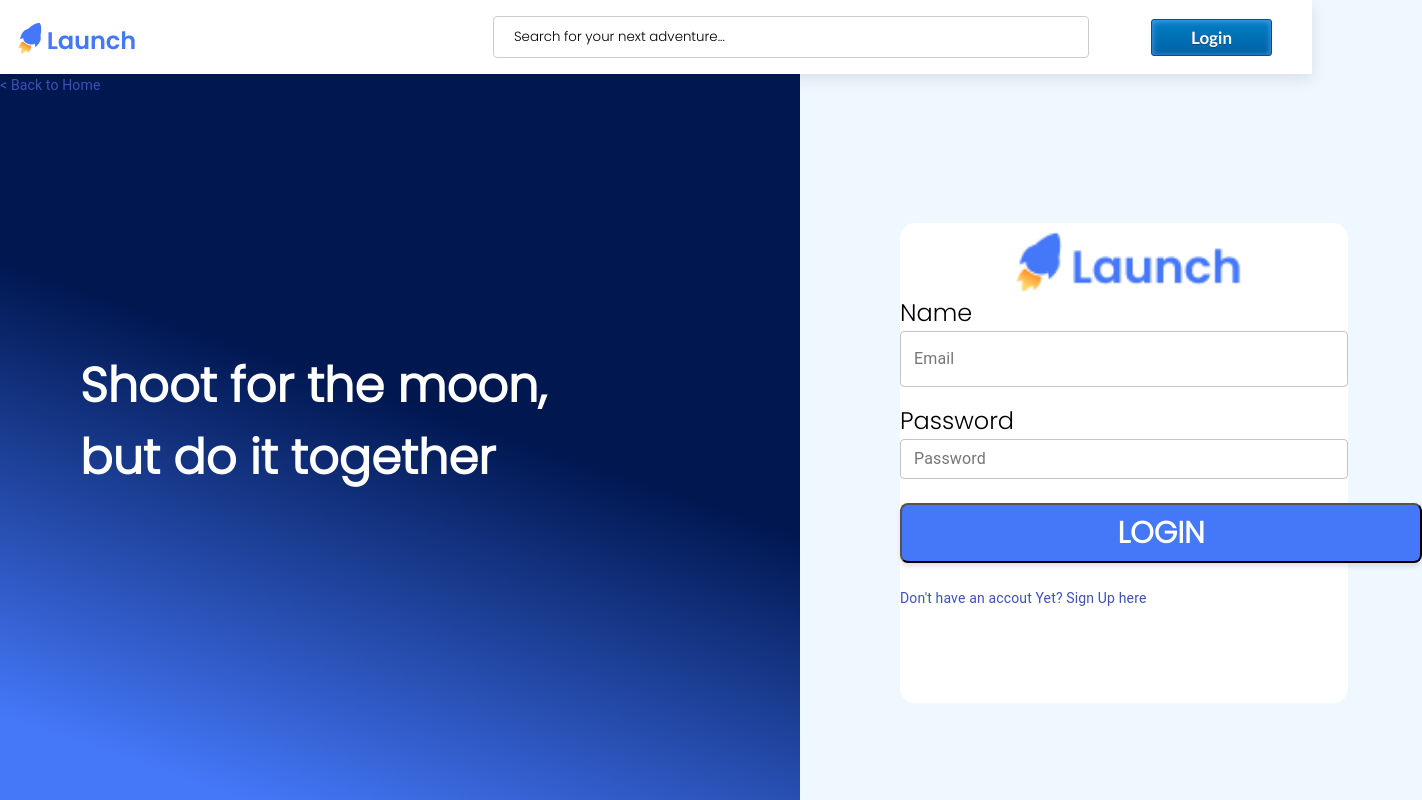
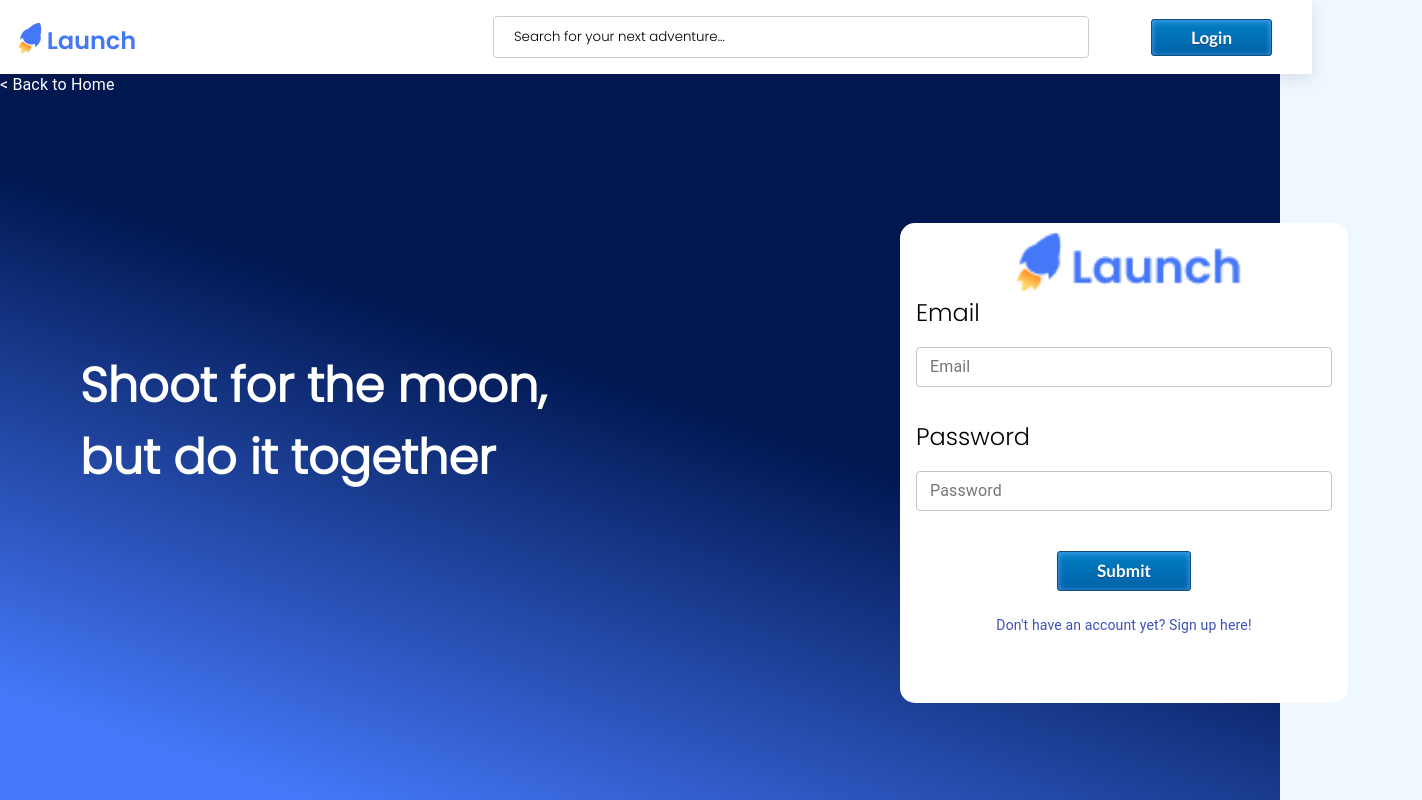
Before and after one commit to AnnaTLai/Hack_The_North_2020, a React (Create React App) app: page /login in a window 1280 px wide. Shown: the top 800 px of the page, 1422 px wide, since content can reach past the window. Built offline with nearby package versions, Linux system fonts and the light colour scheme.

Commit message:
Started UserDashboard and fix Login

```diff
--- a/src/screens/HomePage.js
+++ b/src/screens/HomePage.js
@@ -9,7 +9,6 @@ export default class HomePage extends Component {
             title: 'Homepage'
         }
     }
-
     render() {
         return (
             <div>
--- a/src/screens/Login.css
+++ b/src/screens/Login.css
@@ -3,7 +3,7 @@
 .background {
   background: linear-gradient(198.9deg, #001750 42.87%, #4578f9 85.45%);
   height: 100vh;
-  width: 100vh;
+  width: 100%;
 }
 
 .whiteheading {
@@ -31,6 +31,26 @@
   line-height: 36px;
   text-align: center;
   color: #000000;
+  width: 50%;
+}
+
+.text-container {
+  padding: 0 1rem;
+}
+
+.submit-button {
+  display: flex;
+  align-items: center;
+  justify-content: center
+}
+
+.text-field {
+  padding: 1rem;
+}
+
+.back-to-home {
+  color: white;
+  font-size: 1rem;
 }
 
 .whitebackground {
@@ -58,11 +78,29 @@
 }
 
 .button {
-  background-color: #4578f9;
-  box-shadow: 0px 4px 4px rgba(0, 0, 0, 0.1);
-  border-radius: 8px;
-  width: 522px;
-  height: 60px;
+	box-shadow:inset 0px 1px 6px 0px #54a3f7;
+	background:linear-gradient(to bottom, #007dc1 5%, #0061a7 100%);
+	background-color:#007dc1;
+	border-radius:3px;
+	border:1px solid #124d77;
+	display:inline-block;
+	cursor:pointer;
+	color:#ffffff;
+	font-family:Trebuchet MS;
+	font-size:17px;
+	font-weight:bold;
+	padding:7px 39px;
+	text-decoration:none;
+	text-shadow:0px 1px 0px #154682;
+}
+
+.button:hover {
+	background:linear-gradient(to bottom, #0061a7 5%, #007dc1 100%);
+	background-color:#0061a7;
+}
+.button:active {
+	position:relative;
+	top:1px;
 }
 
 .buttonfont {
--- a/src/screens/Login.js
+++ b/src/screens/Login.js
@@ -1,5 +1,5 @@
 import React, { Component } from "react";
-import { Grid, Button, Container, TextField, Link } from "@material-ui/core";
+import { Grid, Container, TextField, Link } from "@material-ui/core";
 import "./Login.css";
 import logo from "../logo.png";
 
@@ -8,8 +8,8 @@ export default class Login extends Component {
     super(props);
 
     this.state = {
-      title: "User login page",
-      loginoage: true,
+      title: "User Login Page",
+      loginPage: true
     };
   }
 
@@ -17,31 +17,37 @@ export default class Login extends Component {
     return (
       <div className="background">
           <Link href="/" variant="body2">
-                  {"< Back to Home"}
+            <text className="back-to-home">{"< Back to Home"}</text>
           </Link>
         <text className="whiteheading">
           {" "}
-          Shoot for the moon, but do it together{" "}
+          Shoot for the moon, but do it together {" "}
         </text>
         <Container>
           <form className="whitebackground">
-            <Grid container spacing={3}>
+            <Grid container spacing={3} alignItems="center">
               <Grid item xs={12}>
-                <img src={logo} className="image" />
+                <img src={logo} className="image" alt="logo"/>
                 <Grid container spacing={2}>
                   <Grid item xs={12}>
-                    <text className="text"> Name </text>
+                    <div className="text-container">
+                      <text className="text"> Email </text>
+                    </div>
+                    <div className="text-field">
                       <TextField
                         fullWidth
                         label="Email"
                         name="email"
-                      ize="small"
+                        size="small"
                         variant="outlined"
-                      margin="8"
                       />
+                    </div>
                   </Grid>
                   <Grid item xs={12}>
+                    <div className="text-container">
                       <text className="text"> Password </text>
+                    </div>
+                    <div className="text-field">
                       <TextField
                         fullWidth
                         label="Password"
@@ -50,21 +56,25 @@ export default class Login extends Component {
                         type="password"
                         variant="outlined"
                       />
+                    </div>
                   </Grid>
                 </Grid>
               </Grid>
 
-               <Grid item xs={12}>
-              <button className = 'button'
-                >
-                  <text className = 'buttonfont'> LOGIN</text>
-                </button>
+               <Grid item xs={12} alignItems="center">
+                  <div className="submit-button">
+                    <Link href="/dashboard" variant="body2">
+                      <text className="button" onClick={() => this.setState({loginPage: false})}>Submit</text>
+                    </Link>
+                  </div>
               </Grid>
 
               <Grid item xs={12}>
+                <div className="submit-button">
                   <Link href="#" variant="body2">
-                  {"Don't have an accout Yet? Sign Up here"}
+                    {"Don't have an account yet? Sign up here!"}
                   </Link>
+                </div>
               </Grid>
             </Grid>
           </form>
--- a/src/screens/UserDashboard.css
+++ b/src/screens/UserDashboard.css
@@ -0,0 +1,12 @@
+.project-section {
+    display: grid;
+    position: absolute;
+    width: 75%;
+
+    background: linear-gradient(180deg, #FFFFFF 0%, #FFFFFF 100%);
+    border-radius: 28px;
+
+    grid-template-rows: 1fr 1fr;
+    row-gap: 2rem;
+    padding: 1rem;
+}
--- a/src/screens/UserDashboard.js
+++ b/src/screens/UserDashboard.js
@@ -1,19 +1,31 @@
 import React, { Component } from 'react'
+import './UserDashboard.css'
 
 export default class UserDashboard extends Component {
     constructor(props) {
         super(props)
 
         this.state = {
-            title: 'User Dashboard'
+            title: 'Hello, Hack The North'
         }
     }
 
     render() {
         return (
-            <div>
-                <h1> {this.state.title }</h1>
-                <p> Welcome ,user </p>
+            <div className="user-dashboard">
+                <div className="title">
+                    <h1> {this.state.title }</h1>
+                </div>
+                <article className="project-section">
+                    <div>
+                        hi
+                    </div>
+                </article>
+                <article className="project-section">
+                    <div>
+                        hi
+                    </div>
+                </article>
             </div>
         )
     }
--- a/src/screens/homepage-components/Project.css
+++ b/src/screens/homepage-components/Project.css
@@ -1,3 +1,5 @@
+@import url('https://fonts.googleapis.com/css2?family=Poppins:wght@300&display=swap');
+
 .project {
     background: #fff;
     margin-bottom: 2rem;
@@ -24,6 +26,7 @@
 .project-footer h3,
 .project-footer h2 {
   margin-bottom: 0.3rem;
+  font-family: Poppins;
 }
 
 .project-link-button {
@@ -35,7 +38,7 @@
 	display:inline-block;
 	cursor:pointer;
 	color:#666666;
-	font-family:Arial;
+	font-family: Poppins;
 	font-size:15px;
 	font-weight:bold;
 	padding:6px 24px;
```
Lines whose indentation alone changed are shown as unchanged.
